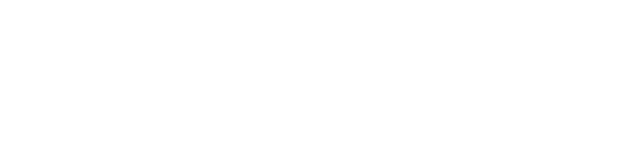
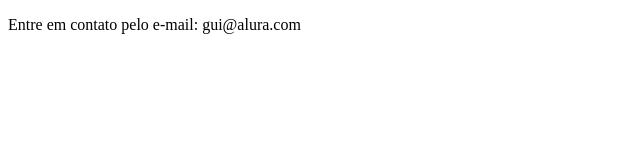
Before and after one commit to Mcamposfsr/sistema-de-cadastro, a plain HTML site: page contato.html in a window 1280 px wide. Shown: the whole page, without its empty margins (0-640 px from the left). Drawn offline with Linux system fonts and the light colour scheme.

Commit message:
Adicionando email de contato ao HTML

```diff
--- a/contato.html
+++ b/contato.html
@@ -4,6 +4,7 @@
     <meta charset="UTF-8">
     <meta name="viewport" content="width=device-width, initial-scale=1.0">
     <title>Pagina contato</title>
+    <p>Entre em contato pelo e-mail: gui@alura.com</p>
 </head>
 <body>
 
```
